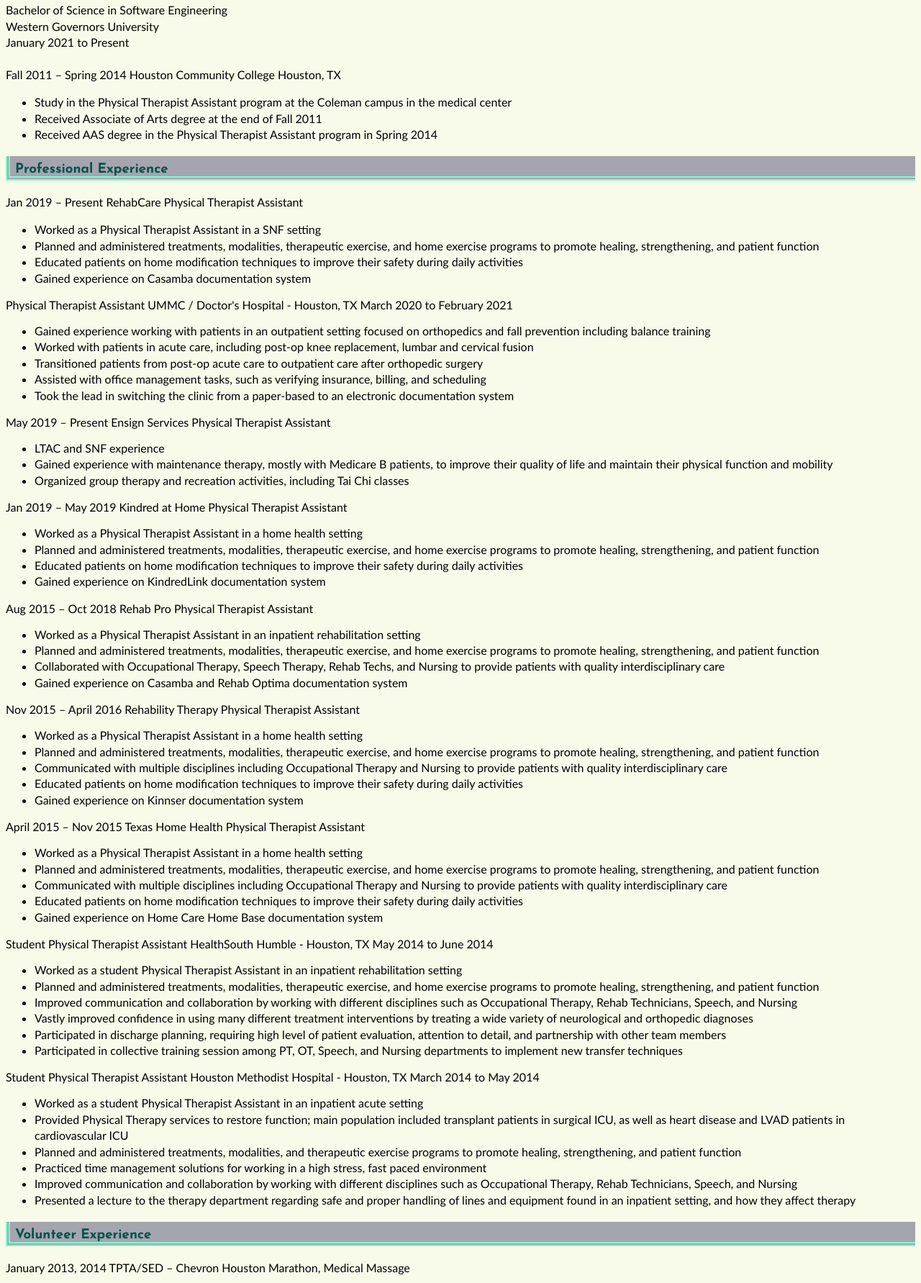
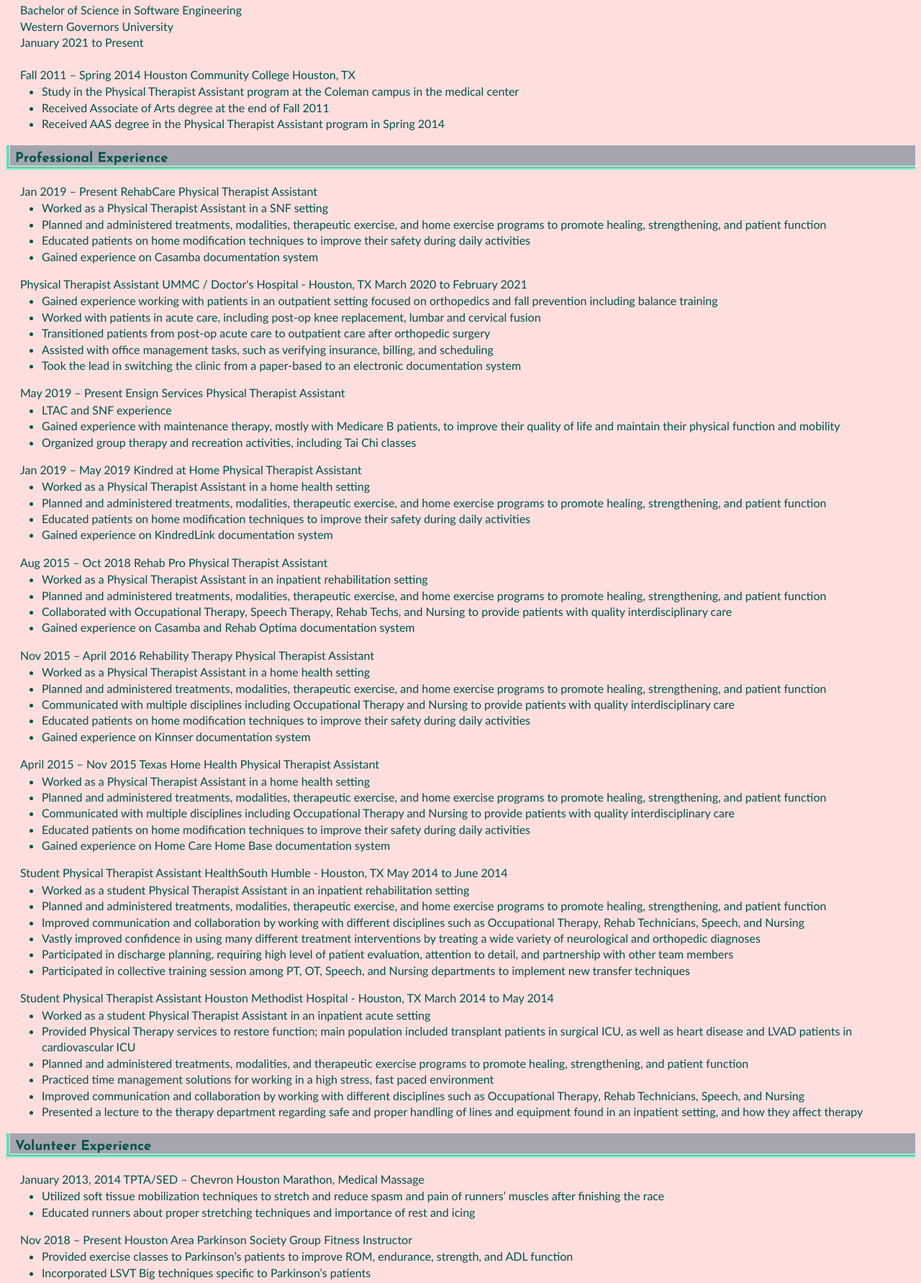
Before and after one commit to LPgirl435/LPgirl435.github.io, a plain HTML site: page index.html in a window 1280 px wide. Shown: the part 402-2185 px from the top of the page at 72% size. Drawn offline with Linux system fonts and the light colour scheme.

Commit message:
Update 7/21
- changed color scheme

```diff
--- a/index.html
+++ b/index.html
@@ -5,6 +5,7 @@
   <meta charset="utf-8">
   <title>Megan's Personal Site</title>
   <link rel="stylesheet" href="indexStyles.css">
+  <link rel="icon" href="images\plumeria_favicon.ico">
   <style>
     @import url('https://fonts.googleapis.com/css2?family=Josefin+Sans:wght@700&display=swap');
   </style>
@@ -18,14 +19,12 @@
   </header>
 
   <h3>Summary of Qualifications</h3>
-  <p>
   <ul>
     <li>Quick learner, hard worker, highly motivated</li>
     <li>Analytical thinker, able to quickly and efficiently solve problems</li>
     <li>High attention to detail</li>
     <li>Strong verbal and communication skills that translate well to working in a collaborative environment</li>
   </ul>
-  </p>
 
   <h3>Education</h3>
   <p>Bachelor of Science in Software Engineering<br>Western Governors University<br />January 2021 to Present <br><br>
@@ -39,14 +38,14 @@
 
 
   <h3>Professional Experience</h3>
-  <p>Jan 2019 – Present RehabCare Physical Therapist Assistant
+  <p> Jan 2019 – Present RehabCare Physical Therapist Assistant </p>
   <ul>
     <li>Worked as a Physical Therapist Assistant in a SNF setting</li>
     <li>Planned and administered treatments, modalities, therapeutic exercise, and home exercise programs to promote healing, strengthening, and patient function</li>
     <li>Educated patients on home modification techniques to improve their safety during daily activities</li>
     <li>Gained experience on Casamba documentation system</li>
   </ul>
-  Physical Therapist Assistant UMMC / Doctor's Hospital - Houston, TX March 2020 to February 2021
+  <p>Physical Therapist Assistant UMMC / Doctor's Hospital - Houston, TX March 2020 to February 2021</p>
   <ul>
     <li>Gained experience working with patients in an outpatient setting focused on orthopedics and fall
       prevention including balance training</li>
@@ -55,28 +54,28 @@
     <li>Assisted with office management tasks, such as verifying insurance, billing, and scheduling</li>
     <li>Took the lead in switching the clinic from a paper-based to an electronic documentation system</li>
   </ul>
-  May 2019 – Present Ensign Services Physical Therapist Assistant
+  <p>May 2019 – Present Ensign Services Physical Therapist Assistant</p>
   <ul>
     <li>LTAC and SNF experience</li>
     <li>Gained experience with maintenance therapy, mostly with Medicare B patients, to improve their quality
       of life and maintain their physical function and mobility</li>
     <li>Organized group therapy and recreation activities, including Tai Chi classes</li>
   </ul>
-  Jan 2019 – May 2019 Kindred at Home Physical Therapist Assistant
+  <p>Jan 2019 – May 2019 Kindred at Home Physical Therapist Assistant</p>
   <ul>
     <li>Worked as a Physical Therapist Assistant in a home health setting</li>
     <li>Planned and administered treatments, modalities, therapeutic exercise, and home exercise programs to promote healing, strengthening, and patient function</li>
     <li>Educated patients on home modification techniques to improve their safety during daily activities</li>
     <li>Gained experience on KindredLink documentation system</li>
   </ul>
-  Aug 2015 – Oct 2018 Rehab Pro Physical Therapist Assistant
+  <p>Aug 2015 – Oct 2018 Rehab Pro Physical Therapist Assistant</p>
   <ul>
     <li>Worked as a Physical Therapist Assistant in an inpatient rehabilitation setting</li>
     <li>Planned and administered treatments, modalities, therapeutic exercise, and home exercise programs to promote healing, strengthening, and patient function</li>
     <li>Collaborated with Occupational Therapy, Speech Therapy, Rehab Techs, and Nursing to provide patients with quality interdisciplinary care</li>
     <li>Gained experience on Casamba and Rehab Optima documentation system</li>
   </ul>
-  Nov 2015 – April 2016 Rehability Therapy Physical Therapist Assistant
+  <p>Nov 2015 – April 2016 Rehability Therapy Physical Therapist Assistant</p>
   <ul>
     <li>Worked as a Physical Therapist Assistant in a home health setting</li>
     <li>Planned and administered treatments, modalities, therapeutic exercise, and home exercise programs to promote healing, strengthening, and patient function</li>
@@ -84,7 +83,7 @@
     <li>Educated patients on home modification techniques to improve their safety during daily activities</li>
     <li>Gained experience on Kinnser documentation system</li>
   </ul>
-  April 2015 – Nov 2015 Texas Home Health Physical Therapist Assistant
+  <p>April 2015 – Nov 2015 Texas Home Health Physical Therapist Assistant</p>
   <ul>
     <li>Worked as a Physical Therapist Assistant in a home health setting</li>
     <li>Planned and administered treatments, modalities, therapeutic exercise, and home exercise programs to promote healing, strengthening, and patient function</li>
@@ -92,7 +91,7 @@
     <li>Educated patients on home modification techniques to improve their safety during daily activities</li>
     <li>Gained experience on Home Care Home Base documentation system</li>
   </ul>
-  Student Physical Therapist Assistant HealthSouth Humble - Houston, TX May 2014 to June 2014
+  <p>Student Physical Therapist Assistant HealthSouth Humble - Houston, TX May 2014 to June 2014</p>
   <ul>
     <li>Worked as a student Physical Therapist Assistant in an inpatient rehabilitation setting</li>
     <li>Planned and administered treatments, modalities, therapeutic exercise, and home exercise programs
@@ -106,7 +105,7 @@
     <li>Participated in collective training session among PT, OT, Speech, and Nursing departments to
       implement new transfer techniques</li>
   </ul>
-  Student Physical Therapist Assistant Houston Methodist Hospital - Houston, TX March 2014 to May 2014
+  <p>Student Physical Therapist Assistant Houston Methodist Hospital - Houston, TX March 2014 to May 2014</p>
   <ul>
     <li>Worked as a student Physical Therapist Assistant in an inpatient acute setting</li>
     <li>Provided Physical Therapy services to restore function; main population included transplant patients in
@@ -119,32 +118,29 @@
     <li>Presented a lecture to the therapy department regarding safe and proper handling of lines and
       equipment found in an inpatient setting, and how they affect therapy</li>
   </ul>
-  </p>
 
 
   <h3>Volunteer Experience</h3>
-  <p>January 2013, 2014 TPTA/SED – Chevron Houston Marathon, Medical Massage
+  <p>January 2013, 2014 TPTA/SED – Chevron Houston Marathon, Medical Massage</p>
   <ul>
     <li>Utilized soft tissue mobilization techniques to stretch and reduce spasm and pain of runners’ muscles after finishing the race</li>
     <li>Educated runners about proper stretching techniques and importance of rest and icing</li>
   </ul>
-  Nov 2018 – Present Houston Area Parkinson Society Group Fitness Instructor
+  <p>Nov 2018 – Present Houston Area Parkinson Society Group Fitness Instructor</p>
   <ul>
     <li>Provided exercise classes to Parkinson’s patients to improve ROM, endurance, strength, and ADL function</li>
     <li>Incorporated LSVT Big techniques specific to Parkinson’s patients</li>
   </ul>
-  </p>
+
 
 
   <h3>Licenses / Certifications / Memberships</h3>
-  <p>
   <ul>
     <li>Licensed Physical Therapist Assistant: October 16, 2014 - September 2021</li>
     <li>ACE Certified Personal Trainer: August 2018 - August 2022</li>
     <li>ACE Certified Health Coach: November 2018 - November 2022</li>
     <li>CPR certification available upon request</li>
   </ul>
-  </p>
 
 
   <h3>References</h3>
--- a/indexStyles.css
+++ b/indexStyles.css
@@ -9,6 +9,7 @@
   --lightTeal: #009999;
   --lighterTeal: #00b3b3;
   --rose: #ff8080;
+  --rose2: #ffdede;
   --seafoamGreen: #80ffaa;
   --skyBlue: #00bfff;
   --cream: #ffffe6;
@@ -20,7 +21,7 @@
 
 header {
   text-align: center;
-  background-color: var(--forest);
+  background-color: var(--darkPurple);
   color: var(--cream);
   padding: 20px;
   border: 5px double var(--marine);
@@ -31,13 +32,14 @@ header {
 
 footer {
   text-align: center;
-  background-color: var(--forest);
+  background-color: var(--darkPurple);
   color: var(--cream);
   padding: 20px;
   border: 5px double var(--marine);
   margin: -8px;
   font-size: 20px;
   font-family: 'Josefin Sans', sans-serif;
+
 }
 
 h3 {
@@ -51,14 +53,35 @@ h3 {
 }
 
 body {
-  background-color: var(--offWhite);
+  background-color: var(--rose2);
   font-family: calibri, sans-serif;
+  color: var(--forest);
 }
 
 p {
   line-height: 1.4;
+  margin-left: 20px;
 }
 
 ul {
   line-height: 1.4;
+  margin-left: 10px;
 }
+
+p + ul {
+  margin-top: -15px;
+}
+
+form {
+  border: 3px double var(--mint);
+  background-color: var(--sleekGray);
+  padding: 10px;
+  font-weight: bold;
+}
+
+/* a:link {
+  color: var(--mint2);
+}
+a:visited {
+  color: var(--sleekGray);
+} */
```
